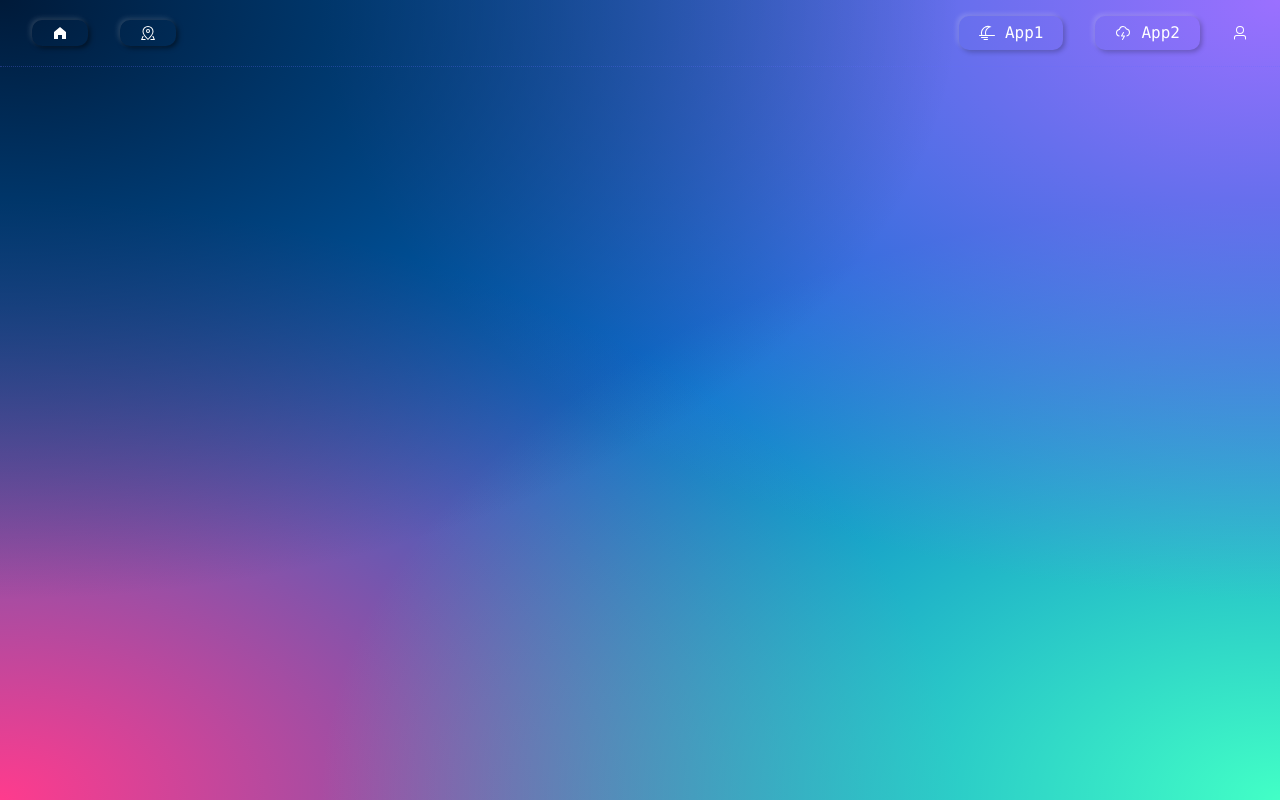
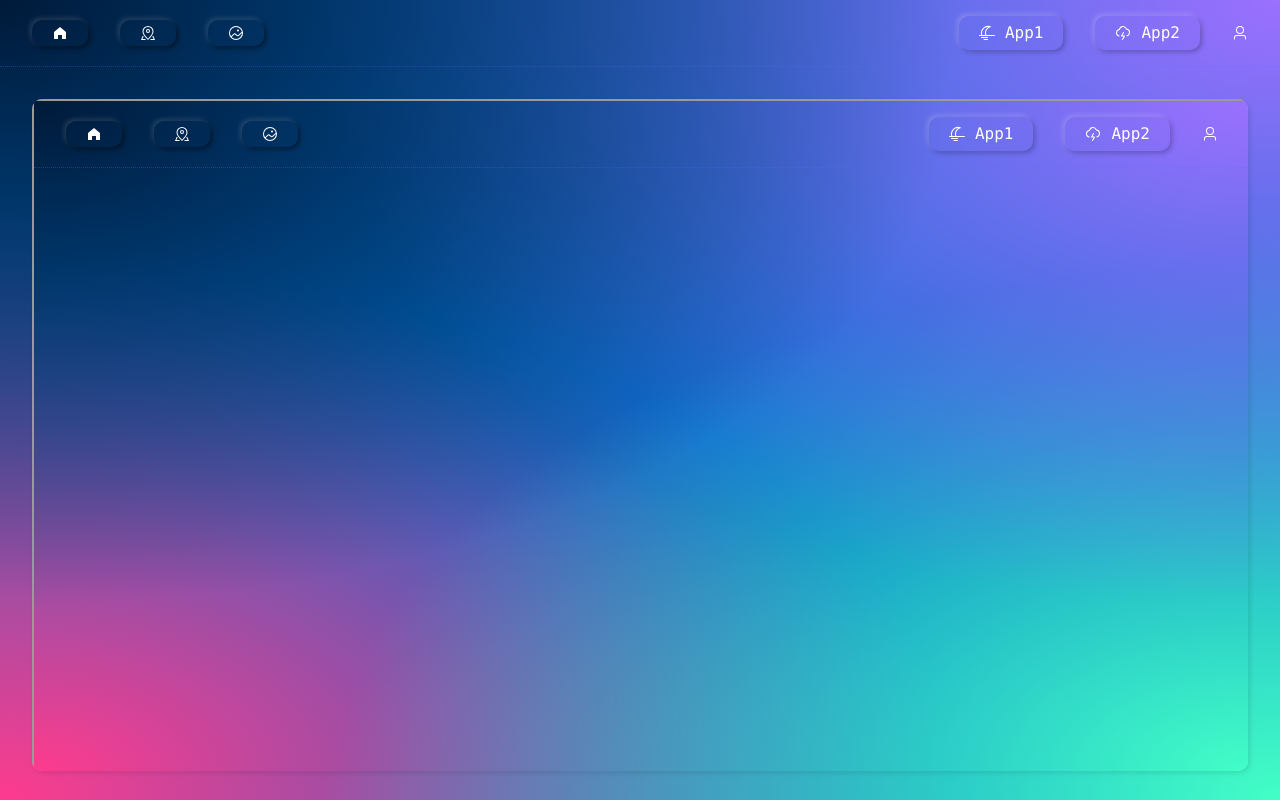
Before and after one commit to SpinaciaKeh/micro-frontend-demo-main-app, a Vue app: page /other in a window 1280 px wide. Before the commit this address had no page. Built offline with nearby package versions, Linux system fonts and the light colour scheme.

Commit message:
feat: add nested cross-origin iframes

```diff
--- a/src/App.vue
+++ b/src/App.vue
@@ -1,5 +1,5 @@
 <script lang="ts" setup>
-import { HomeFilled, Lightning, MapLocation, MoonNight, User } from '@element-plus/icons-vue'
+import { HomeFilled, Lightning, MapLocation, MoonNight, PictureRounded, User } from '@element-plus/icons-vue'
 import router from '@/router'
 </script>
 
@@ -9,8 +9,11 @@ import router from '@/router'
       <el-icon class="navbar-btn home" @click="router.push('/')">
         <HomeFilled/>
       </el-icon>
-      <el-icon class="navbar-btn home" @click="router.push('/satco2-map')">
+      <el-icon class="navbar-btn home" @click="router.push('/map')">
         <MapLocation/>
+      </el-icon>
+      <el-icon class="navbar-btn home" @click="router.push('/other')">
+        <PictureRounded/>
       </el-icon>
       <div class="navbar-btn push">
         <el-icon>
--- a/src/router/index.ts
+++ b/src/router/index.ts
@@ -28,10 +28,15 @@ const routes = [
         component: () => import('@/components/SubApp.vue')
       },
       {
-        path: '/satco2-map',
-        name: 'satco2-map',
+        path: '/map',
+        name: 'map',
         meta: {},
         component: () => import('@/views/MapIframe.vue')
+      },
+      {
+        path: '/other',
+        name: 'other',
+        component: () => import('@/views/ProxyIframe.vue')
       },
       {
         path: '/login',
--- a/src/views/MapIframe.vue
+++ b/src/views/MapIframe.vue
@@ -1,7 +1,15 @@
 <template>
-  <div class="search-container">
-    <iframe height="100%" src="http://localhost:8088/satco2-web/"
-            width="100%"></iframe>
+  <div class="iframe-container">
+    <!--    <iframe height="100%" src="http://localhost:8088/satco2-web/"-->
+    <!--            width="100%"></iframe>-->
+    <iframe
+      height="100%"
+      loading="lazy"
+      referrerpolicy="no-referrer-when-downgrade"
+      src="https://www.google.com/maps/embed?pb=!1m14!1m12!1m3!1d3742883.2793200593!2d120.97045899999999!3d23.63446!2m3!1f0!2f0!3f0!3m2!1i1024!2i768!4f13.1!5e0!3m2!1sen!2stw!4v1694741400196!5m2!1sen!2stw"
+      style="border:0;"
+      width="100%"
+    ></iframe>
   </div>
 </template>
 
@@ -10,7 +18,7 @@
 </script>
 
 <style lang="scss" scoped>
-.search-container {
+.iframe-container {
   position: relative;
   overflow: hidden;
   height: calc(100% - 8rem);
--- /dev/null
+++ b/src/views/ProxyIframe.vue
@@ -0,0 +1,22 @@
+<template>
+  <div class="iframe-container">
+    <iframe height="100%" src="http://localhost:5000/page" width="100%"/>
+  </div>
+</template>
+
+<script lang="ts" setup>
+
+</script>
+
+<style lang="scss" scoped>
+.iframe-container {
+  position: relative;
+  overflow: hidden;
+  height: calc(100% - 8rem);
+  margin: 2rem;
+  border-radius: 10px;
+  background-color: rgba(255, 255, 255, 0.3);
+  box-shadow: 2px 2px 5px rgba(0, 0, 0, 0.1);
+  backdrop-filter: blur(5px);
+}
+</style>
--- a/vite.config.ts
+++ b/vite.config.ts
@@ -52,5 +52,15 @@ export default defineConfig({
     alias: {
       '@': pathSrc
     }
+  },
+  server: {
+    port: 5000,
+    proxy: {
+      '/page': {
+        target: 'https://www.underconsideration.com/artofthemenu/',
+        changeOrigin: true,
+        rewrite: (path) => path.replace(/^\/page/, '')
+      }
+    }
   }
 })
```
